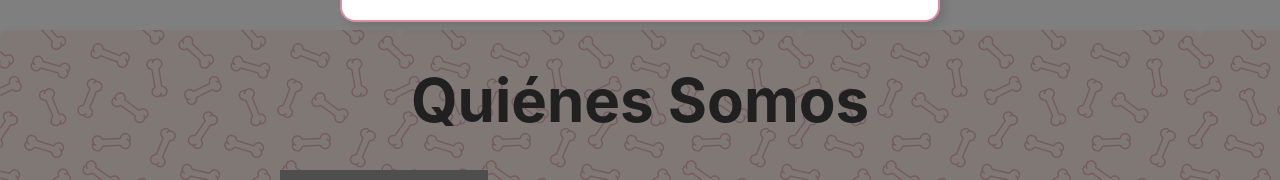
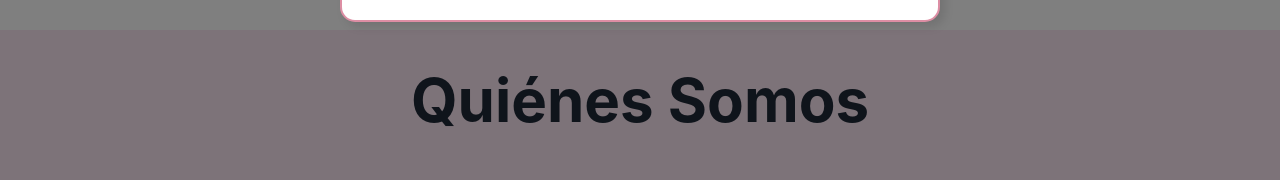
Before and after one commit to bohaz/petfashion, a React (Create React App) app: page /about in a window 1280 px wide. Shown: the part 529-709 px from the top of the page. Built offline with nearby package versions, Linux system fonts and the light colour scheme; grey boxes are pictures that could not be loaded.

Commit message:
Update font, background, and icons

```diff
--- a/src/pages/About.jsx
+++ b/src/pages/About.jsx
@@ -1,10 +1,9 @@
 import React from 'react';
 import { motion } from 'framer-motion';
 import { useInView } from 'react-intersection-observer';
-import HuellaCorazon from '../assets/HuellaCorazon.png';
-import HuellaCruz from '../assets/HuellaCruz.png';
-import MedallaHuella from '../assets/MedallaHuella.png';
-import Huesos from '../assets/Huesos.png';
+import HuellaCorazon from '../assets/Icono1.png';
+import HuellaCruz from '../assets/Icono2.png';
+import MedallaHuella from '../assets/Icono3.png';
 import VideoButton from '../components/VideoButton';
 
 function About() {
@@ -14,9 +13,9 @@ function About() {
   });
   return (
     <div
-      className="p-4 pt-10 pb-10 flex flex-col gap-5 items-center"
+      className="p-4 pt-10 pb-10 flex flex-col gap-5 items-center bg-contain bg-center bg-pink-100"
       style={{
-        backgroundImage: `url(${Huesos})`,
+
       }}
       ref={ref}
     >
@@ -26,24 +25,24 @@ function About() {
         transition={{ duration: 0.5 }}
         className="relative z-10"
       >
-        <h1 className="font-bold mb-5 md:mb-10 text-4xl md:text-5xl xl:text-6xl text-center text-neutral-700">Quiénes Somos</h1>
+        <h1 className="font-bold mb-5 md:mb-10 text-4xl md:text-5xl xl:text-6xl text-center text-gray-800">Quiénes Somos</h1>
         <div className="flex flex-col items-center md:flex-row">
           <img className="w-52" src={MedallaHuella} alt="Huella" />
-          <p className="bg-amber-200 p-4 md:text-lg rounded-lg shadow-lg shadow-neutral-400 text-center max-w-lg">
+          <p className="bg-amber-200 p-4 md:text-lg rounded-lg shadow-lg shadow-pink-200 text-center max-w-lg text-gray-800">
             Somos una empresa familiar dedicada a prestar el servicio
             de peluquería canina que tu mascota necesita.
           </p>
         </div>
         <div className="flex flex-col items-center md:flex-row-reverse">
           <img className="w-52" src={HuellaCruz} alt="Huella" />
-          <p className="bg-amber-200 p-4 md:text-lg rounded-lg shadow-lg shadow-neutral-400 text-center max-w-lg">
+          <p className="bg-amber-200 p-4 md:text-lg rounded-lg shadow-lg shadow-pink-200 text-center max-w-lg text-gray-800">
             Nuestro equipo está conformado por un médico veterinario y una excelente
             estilista canina trabajando para usted.
           </p>
         </div>
         <div className="flex flex-col items-center md:flex-row">
           <img className="w-52" src={HuellaCorazon} alt="Huella" />
-          <p className="bg-amber-200 p-4 md:text-lg rounded-lg shadow-lg shadow-neutral-400 text-center max-w-lg">
+          <p className="bg-amber-200 p-4 md:text-lg rounded-lg shadow-lg shadow-pink-200 text-center max-w-lg text-gray-800">
             No usamos bozal ni sedación. La idea principal es que tu mascota
             se sienta cómoda y segura.
           </p>
```
